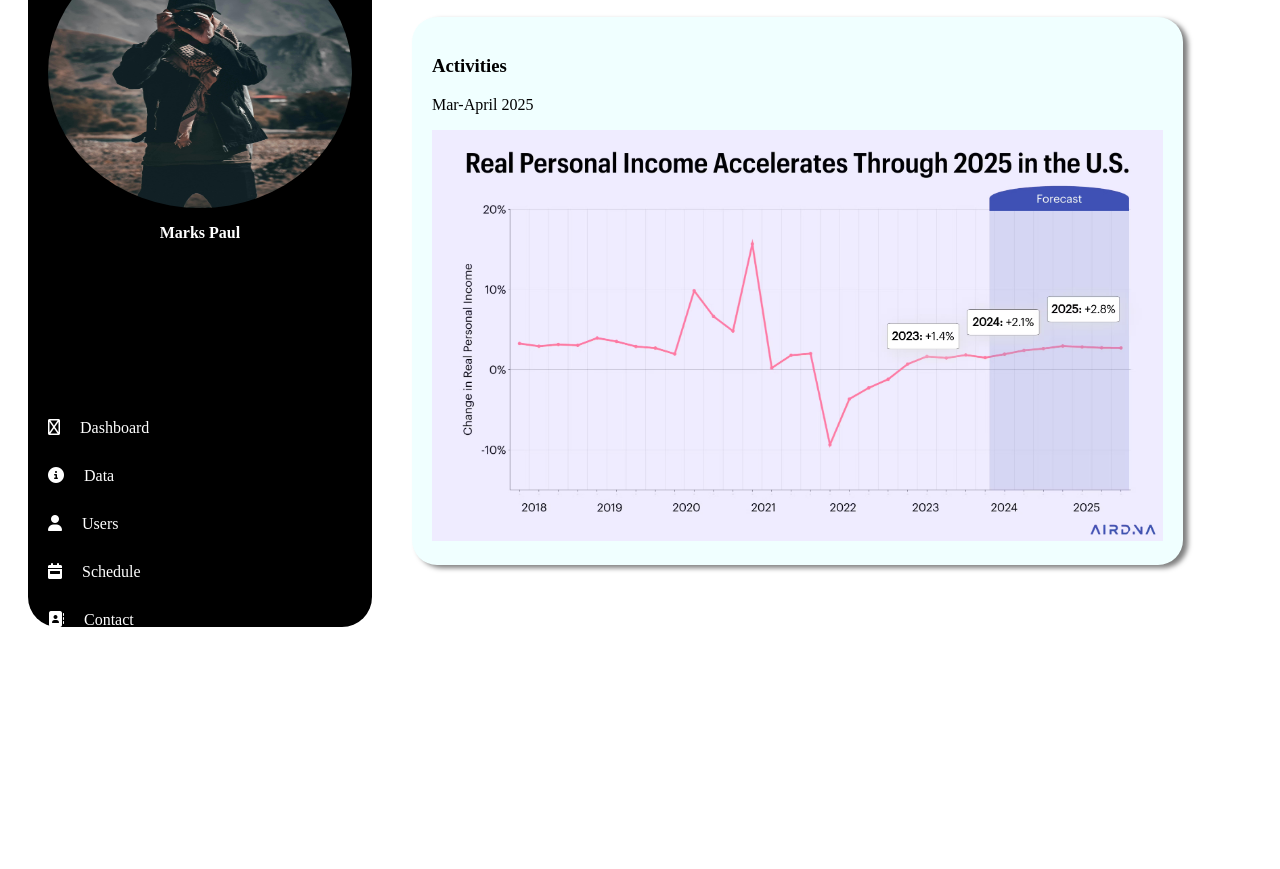
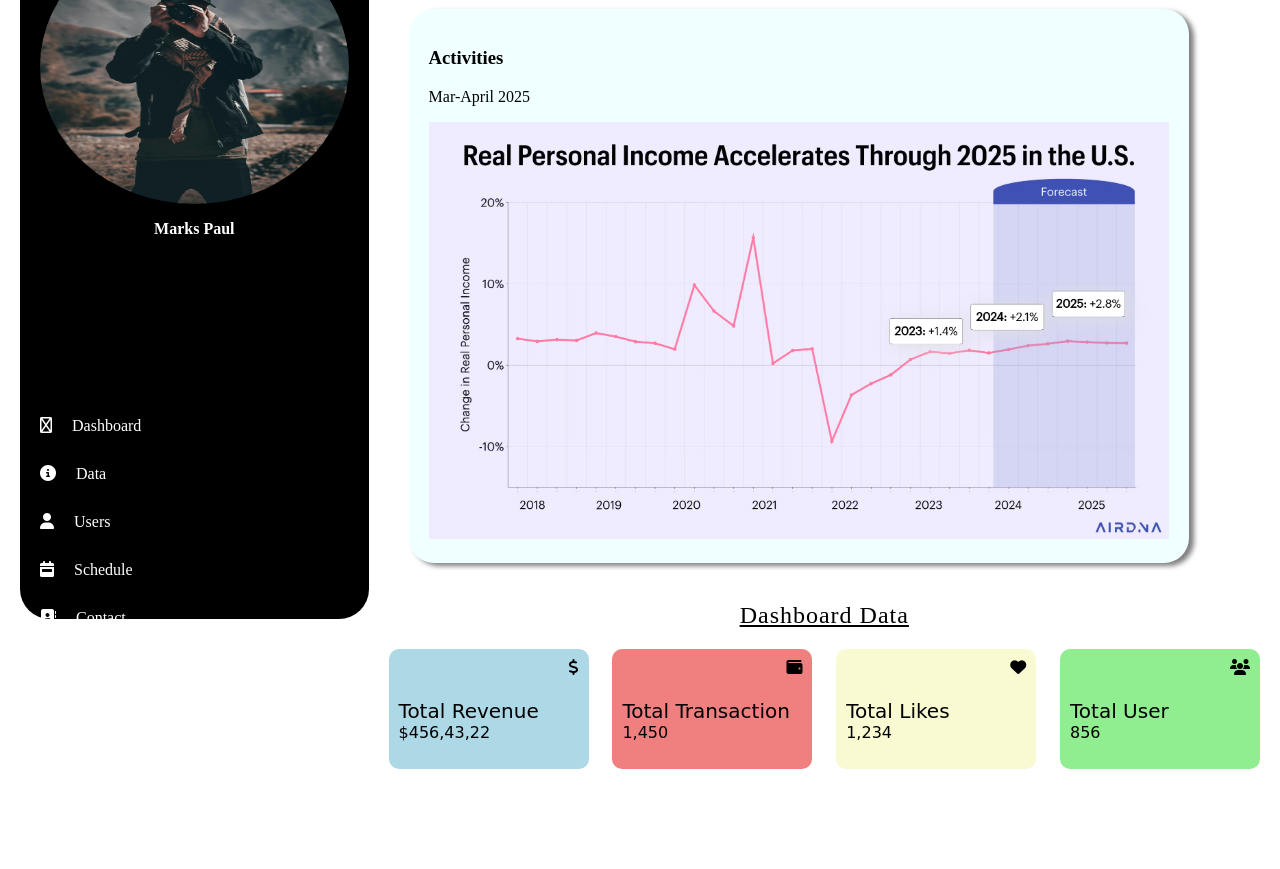
Before and after one commit to V-bhoy/dashboard, a plain HTML site: page index.html in a window 1280 px wide. Shown: the part 121-990 px from the top of the page. Before the commit the page ends 814 px from the top, so only its background shows below. Drawn offline with Linux system fonts and the light colour scheme; a web font is replaced by a local one.

Commit message:
add dashboard data

```diff
--- a/index.html
+++ b/index.html
@@ -50,15 +50,39 @@
           <input type="text" placeholder="search" />
         </header>
         <article id="board">
-            <div>
-                <h3>Activities</h3>
-                <p>Mar-April 2025</p>
+          <div>
+            <h3>Activities</h3>
+            <p>Mar-April 2025</p>
+          </div>
+          <div>
+            <img src="./assets/graph.png" alt="statistics" />
+          </div>
+        </article>
+        <article id="data">
+          <h2>Dashboard Data</h2>
+          <div class="cards">
+            <div class="card card1">
+              <i class="fa-solid fa-dollar-sign"></i>
+              <p class="card-title">Total Revenue</p>
+              <p class="card-data">$456,43,22</p>
             </div>
-            <div>
-                <img src="./assets/graph.png" alt="statistics"/>
+            <div class="card card2">
+              <i class="fa-solid fa-wallet"></i>
+              <p class="card-title">Total Transaction</p>
+              <p class="card-data">1,450</p>
             </div>
+            <div class="card card3">
+              <i class="fa-solid fa-heart"></i>
+              <p class="card-title">Total Likes</p>
+              <p class="card-data">1,234</p>
+            </div>
+            <div class="card card4">
+              <i class="fa-solid fa-users"></i>
+              <p class="card-title">Total User</p>
+              <p class="card-data">856</p>
+            </div>
+          </div>
         </article>
-        <article id="data"></article>
         <article id="users"></article>
         <article id="schedule"></article>
         <article id="contact"></article>
--- a/styles.css
+++ b/styles.css
@@ -1,3 +1,9 @@
+body{
+    margin: 0;
+    padding: 0;
+    box-sizing: border-box;
+}
+
 main {
   display: grid;
   grid-template-columns: 2fr 5fr;
@@ -110,3 +116,56 @@ header > input:focus {
   height: 100%;
   object-fit: cover;
 }
+
+#data>h2 {
+    text-align: center;
+    text-decoration: underline;
+    font-weight: 500;
+    letter-spacing: 1px;
+}
+
+.cards {
+    display: flex;
+    justify-content: space-between;
+    gap: 20px;
+    flex-wrap: wrap;
+}
+
+.card {
+    height: 100px;
+    width: 180px;
+    border-radius: 10px;
+    padding: 10px;
+    font-family: cursive;
+}
+
+.card > i {
+    float: right;
+}
+
+.card-title {
+    font-size: 20px;
+    font-weight: 500;
+    margin-top: 40px;
+    margin-bottom: 0px;
+}
+
+.card-data{
+  margin-top: 0px;
+}
+
+.card1 {
+    background-color: lightblue;
+}
+
+.card2 {
+    background-color: lightcoral;
+}
+
+.card3 {
+    background-color: lightgoldenrodyellow;
+}
+
+.card4 {
+    background-color: lightgreen;
+}
```
